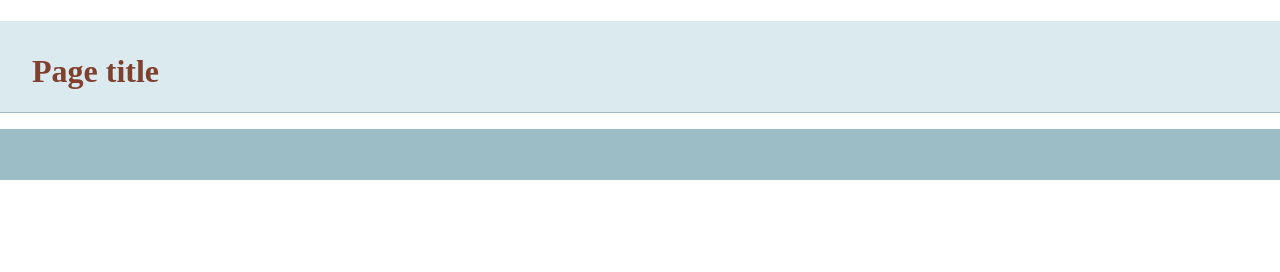
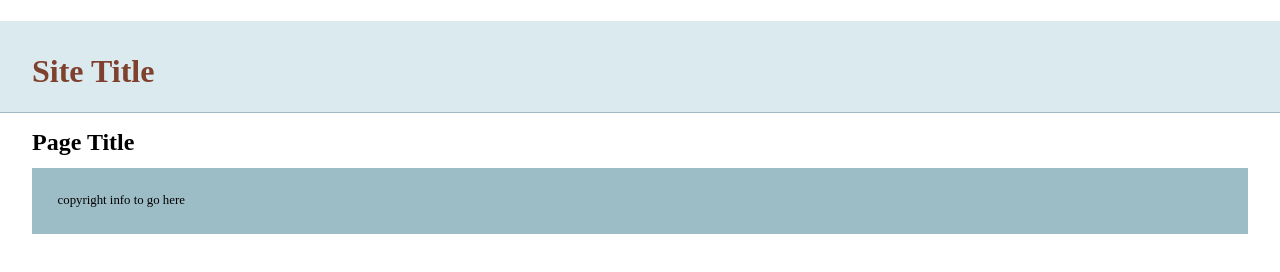
Before and after one commit to Meltux/git-basics, a plain HTML site: page index.html in a window 1280 px wide. Drawn offline with nearby package versions, Linux system fonts and the light colour scheme.

Commit message:
added more info to template

```diff
--- a/index.html
+++ b/index.html
@@ -14,13 +14,15 @@
     </head>
     <body>
     <header>
-	<h1>Page title</h1>
+	<h1>Site Title</h1>
     </header>
     <nav id="pageNav">
     </nav>
     <main>
+        <h2>Page Title</h2
     </main>
     <footer>
+        copyright info to go here
     </footer>
         <script>
 //use the modernizr load to load up external scripts. This will load the scripts asynchronously, but the order listed matters. Although it will load all scripts in parallel, it will execute them in the order listed
```
